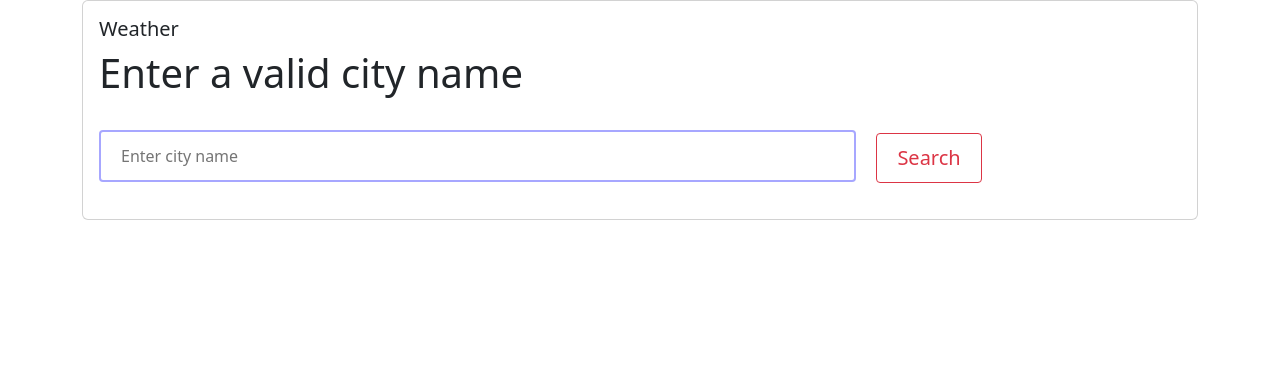
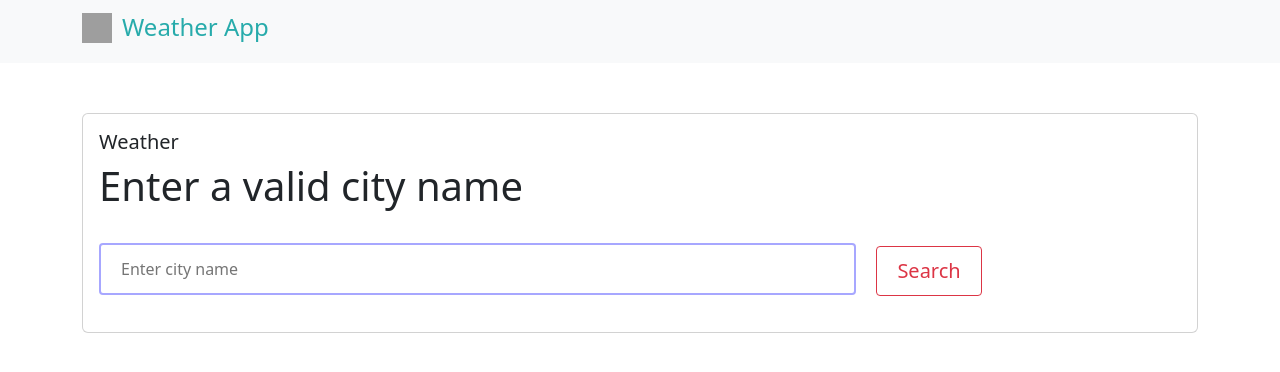
Before and after one commit to ujain86/weather-app, a React (Create React App) app: page / in a window 1280 px wide. Shown: the top 372 px of the page. Built offline with nearby package versions, Linux system fonts and the light colour scheme; no server answers; grey boxes are pictures that could not be loaded.

Commit message:
Added Navbar component

```diff
--- a/src/App.js
+++ b/src/App.js
@@ -2,6 +2,7 @@ import React from 'react';
 import {useEffect, useState} from 'react';
 import CurrentWeather from './CurrentWeather';
 import Forecast from './Forecast';
+import Navigationbar from './Navigationbar';
 
 
 function App() {
@@ -36,6 +37,7 @@ function App() {
 
   return (
     <>
+      <Navigationbar />
       <CurrentWeather currentWeatherData={currentWeatherData} state={state} setState={setState} />
       {forecastData?.list?<Forecast forecastData={forecastData} />:""}
 
--- /dev/null
+++ b/src/Navigationbar.js
@@ -0,0 +1,23 @@
+import React from 'react';
+import {Navbar, Container} from 'react-bootstrap';
+
+function Navigationbar() {
+  return (
+    <Navbar bg="light" variant="light" id="navbar">
+      <Container>
+        <Navbar.Brand href="#">
+          <img
+            alt=""
+            src="https://cdn2.iconfinder.com/data/icons/weather-flat-14/64/weather02-512.png  "
+            width="30"
+            height="30"
+            className="d-inline-block align-top"
+          />
+          <h4>Weather App</h4>
+        </Navbar.Brand>
+      </Container>
+    </Navbar>
+  )
+}
+
+export default Navigationbar;
--- a/src/index.css
+++ b/src/index.css
@@ -4,6 +4,17 @@
   flex-direction: column;
   justify-content: center;
   align-items: center;
+}
+
+#navbar{
+  width: 100%;
+  margin-bottom: 50px;
+}
+
+#navbar h4{
+  display: inline-block;
+  margin-left: 10px;
+  color: rgb(39, 171, 171);
 }
 
 input[type=text] {
@@ -26,8 +37,3 @@ button{
   padding: 9px 20px;
   margin: 20px;
 }
-
-/* #forecast-row{
-  display: flex;
-  flex-direction: row;
-} */
```
